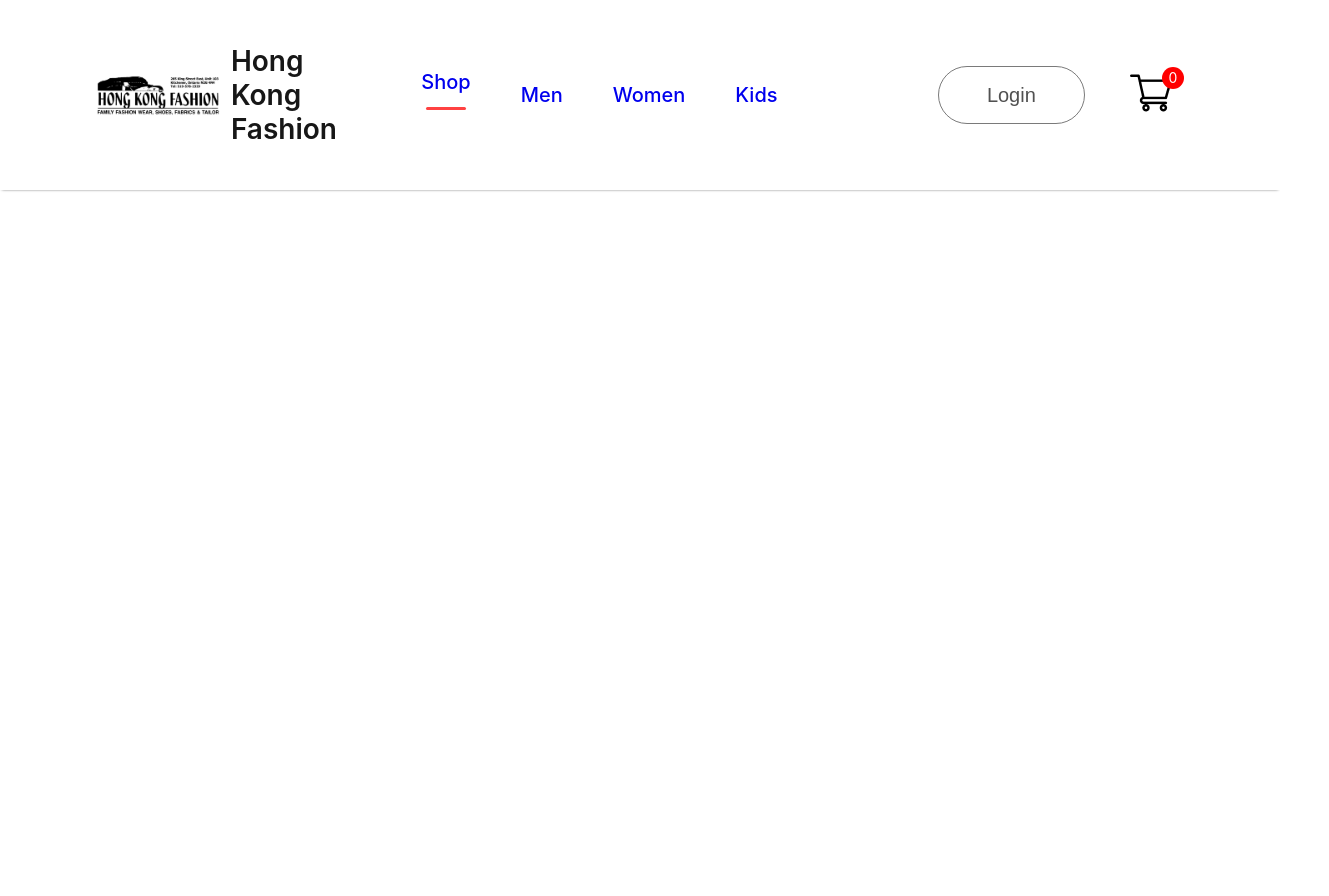
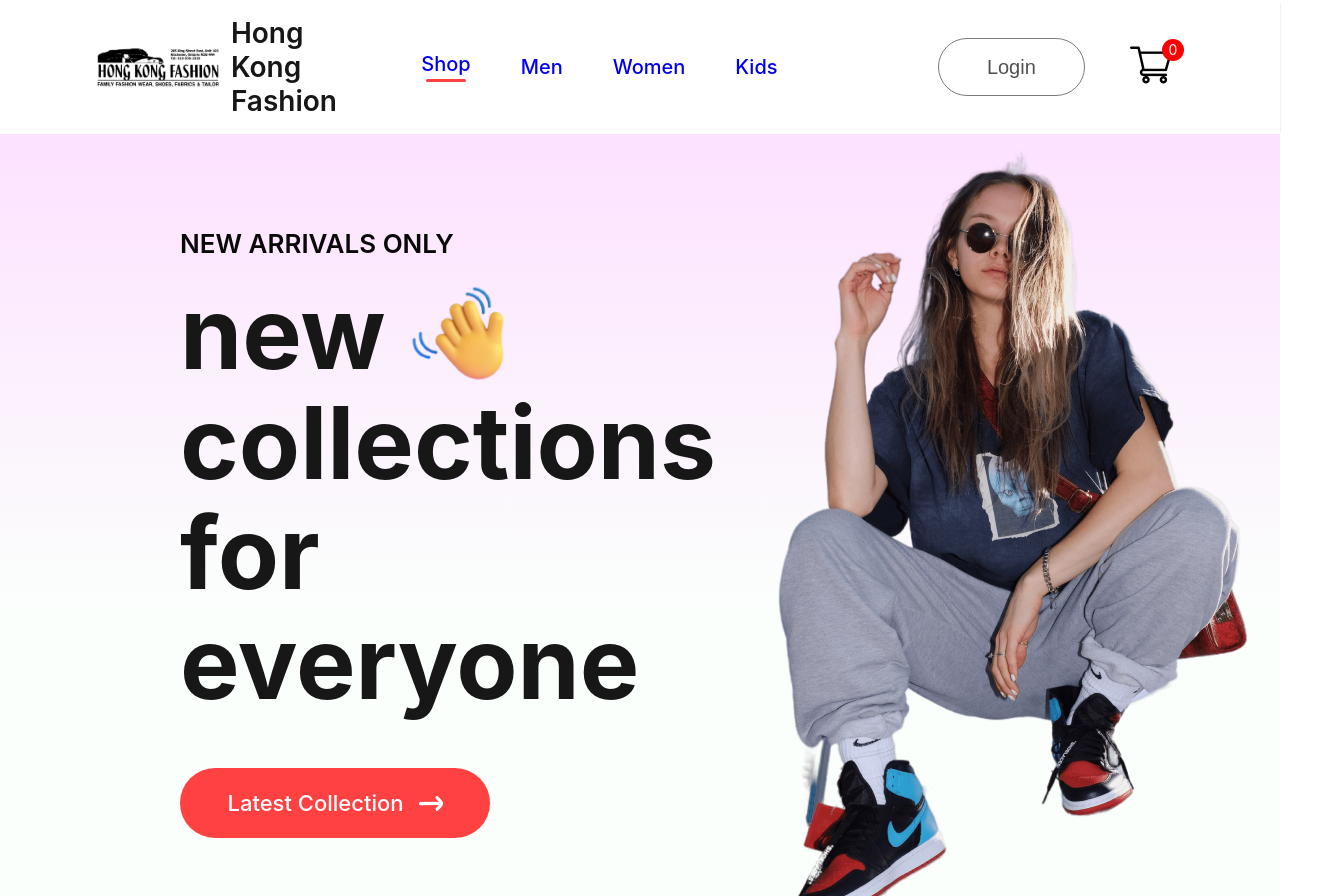
Before and after one commit to nishthadiwanji/hkf, a React (Create React App) app in the folder frontend/: page / in a window 1280 px wide. Shown: the top 896 px of the page, 1329 px wide, since content can reach past the window. Before the commit the page ends 800 px from the top, so only its background shows below. Built offline with nearby package versions, Linux system fonts and the light colour scheme.

Commit message:
hero component created

```diff
--- /dev/null
+++ b/frontend/src/Components/Hero/Hero.css
@@ -0,0 +1,60 @@
+.hero{
+    height: 100vh;
+    background: linear-gradient(180deg, #fde1ff, #e1ffea22 60%);
+    display: flex;
+}
+
+.hero-left{
+    flex: 1;
+    display: flex;
+    flex-direction: column;
+    justify-content: center;
+    gap: 20px;
+    padding-left: 180px;
+    line-height: 1.1;
+}
+
+.hero-left h2{
+    color: #090909;
+    font-size: 26px;
+    font-weight: 600;
+    /* padding-top: 200px; */
+}
+
+.hero-left p{
+    color: #171717;
+    font-size: 100px;
+    font-weight: 700;
+}
+
+.hero-hand-icon{
+    display: flex;
+    align-items: center;
+    gap: 20px;
+}
+
+.hero-hand-icon img{
+    width: 105px;
+}
+
+.hero-latest-btn{
+    display: flex;
+    justify-content: center;
+    align-items: center;
+    gap: 15px;
+    width: 310px;
+    height: 70px;
+    border-radius: 75px;
+    margin-top: 30px;
+    background: #ff4141;
+    color: white;
+    font-size: 22px;
+    font-weight: 500;
+}
+
+.hero-right{
+    flex: 1;
+    display: flex;
+    align-items: center;
+    justify-content: center;
+}
--- /dev/null
+++ b/frontend/src/Components/Hero/Hero.jsx
@@ -0,0 +1,32 @@
+import React from 'react'
+import './Hero.css'
+import hand_icon from '../Assets/hand_icon.png'
+import arrow_icon from '../Assets/arrow.png'
+import hero_image from '../Assets/hero_image.png'
+
+export const Hero = () => {
+    return (
+        <div className='hero'>
+            <div className="hero-left">
+                <h2>NEW ARRIVALS ONLY</h2>
+                <div>
+                    <div className="hero-hand-icon">
+                        <p>new</p>
+                        <img src={hand_icon} alt="" />
+                    </div>
+                    <p>collections</p>
+                    <p>for everyone</p>
+                </div>
+                <div className="hero-latest-btn">
+                    <div>Latest Collection</div>
+                    <img src={arrow_icon} alt="" />
+                </div>
+            </div>
+
+
+            <div className="hero-right">
+                <img src={hero_image} alt="" />
+            </div>
+        </div>
+    )
+}
--- a/frontend/src/Pages/Shop.jsx
+++ b/frontend/src/Pages/Shop.jsx
@@ -1,9 +1,10 @@
 import React from 'react'
+import {Hero} from '../Components/Hero/Hero'
 
 export const Shop = () => {
     return (
         <div>
-
+            <Hero/>
         </div>
     )
 }
--- a/frontend/src/index.css
+++ b/frontend/src/index.css
@@ -1,3 +1,7 @@
+*{
+  margin: 0;
+}
+
 body {
   margin: 0;
   font-family: -apple-system, BlinkMacSystemFont, 'Segoe UI', 'Roboto', 'Oxygen',
```
